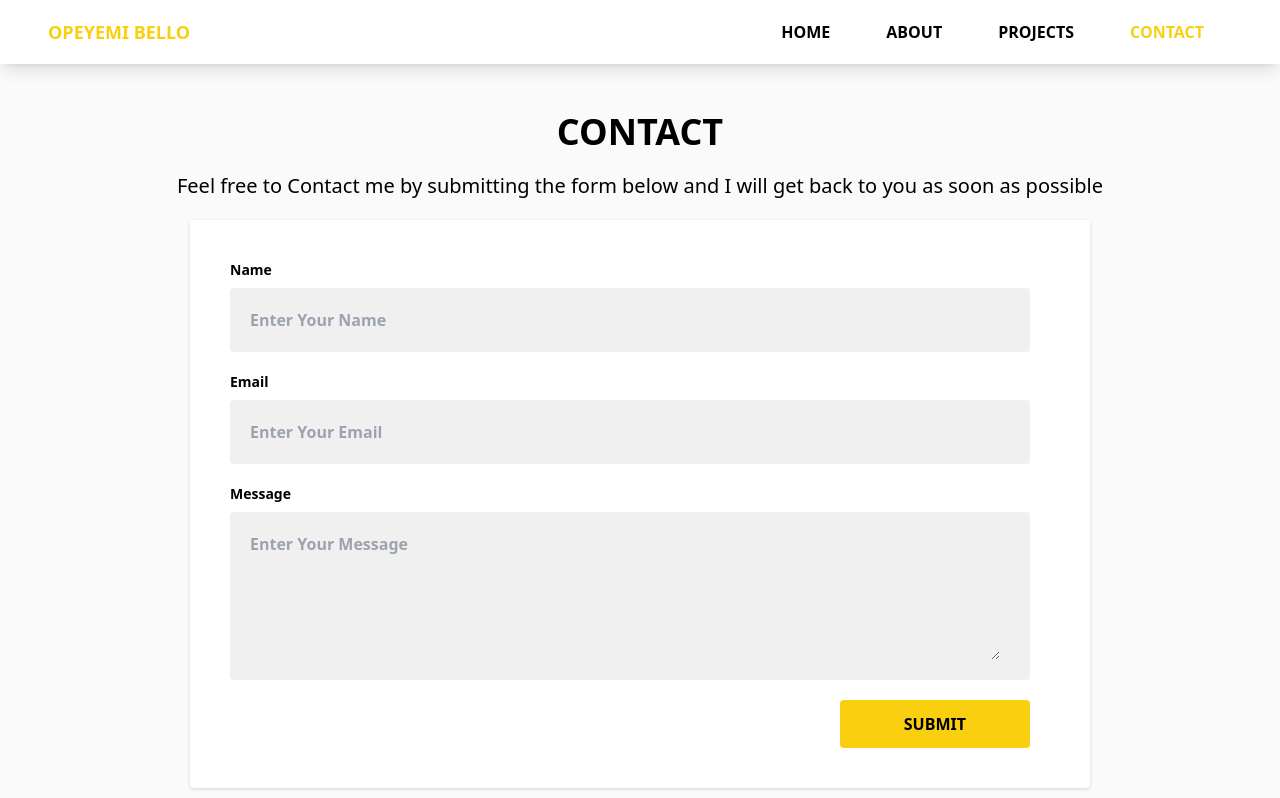
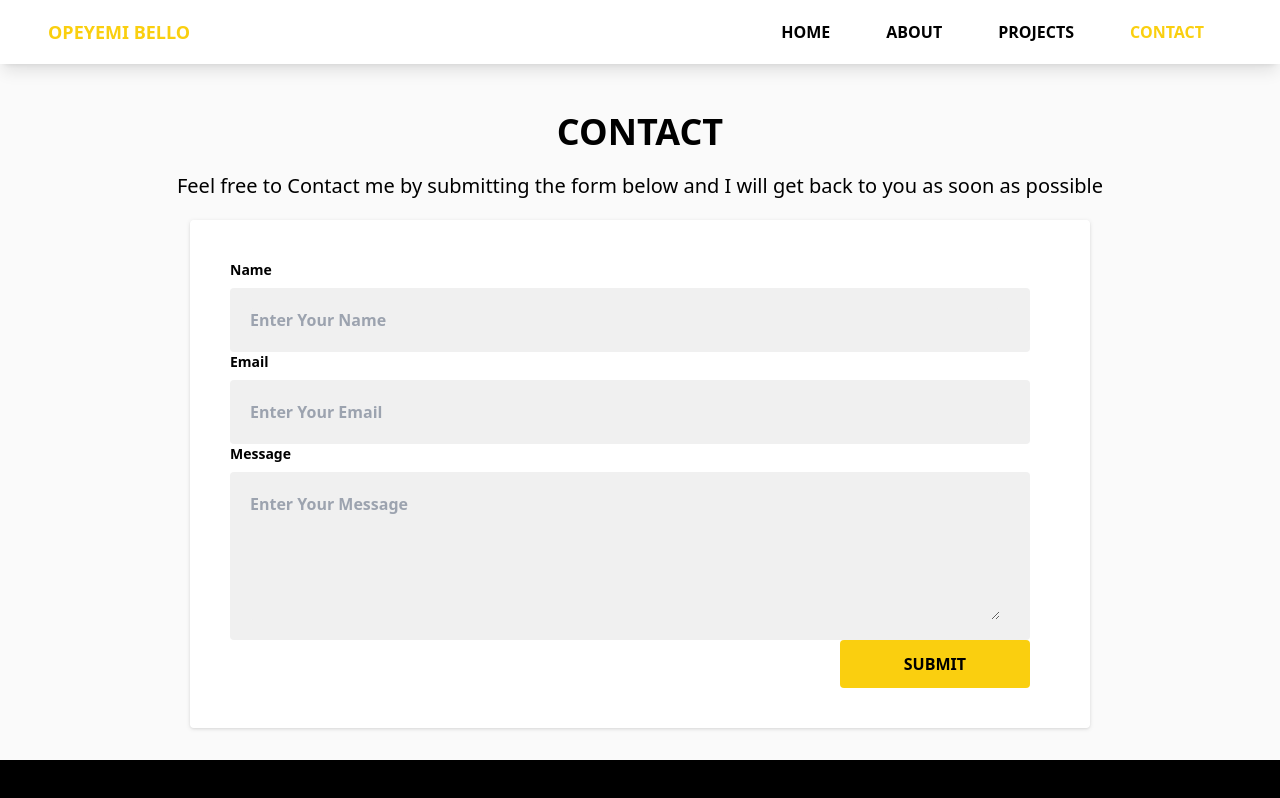
Before and after one commit to iambelloopeyemi/my-portfolio-website, a React (Vite) app: page /contact in a window 1280 px wide. Shown: the top 798 px of the page. Built offline with nearby package versions, Linux system fonts and the light colour scheme.

Commit message:
integrated emailjs

```diff
--- a/package.json
+++ b/package.json
@@ -10,6 +10,7 @@
     "preview": "vite preview"
   },
   "dependencies": {
+    "@emailjs/browser": "^3.11.0",
     "formik": "^2.4.2",
     "react": "^18.2.0",
     "react-dom": "^18.2.0",
--- a/src/pages/Contact.tsx
+++ b/src/pages/Contact.tsx
@@ -1,5 +1,6 @@
 import { Formik, Form, Field, ErrorMessage } from "formik";
 import * as Yup from "yup";
+import emailjs from "@emailjs/browser";
 
 const validationSchema = Yup.object().shape({
   name: Yup.string().required("Your Name is required"),
@@ -7,13 +8,37 @@ const validationSchema = Yup.object().shape({
   message: Yup.string().required("Your Message is required"),
 });
 
+const EMAILJS_SERVICE_ID = "service_us1s3ll";
+const EMAILJS_TEMPLATE_ID = "template_qcd4h7j";
+const EMAILJS_PUBLIC_KEY = "3KaWlGfqiidm4CWPJ";
+
 export default function Contact() {
-  const handleSubmit = (values: {
+  const handleSubmit = async (values: {
     name: string;
     email: string;
     message: string;
   }) => {
-    alert(JSON.stringify(values));
+    try {
+      alert(JSON.stringify(values));
+
+      const templateParams = {
+        from_name: values.name,
+        from_email: values.email,
+        message: values.message,
+      };
+
+      const response = await emailjs.send(
+        EMAILJS_SERVICE_ID,
+        EMAILJS_TEMPLATE_ID,
+        templateParams,
+        EMAILJS_PUBLIC_KEY
+      );
+      console.log("Email sent successfully!", response);
+      alert("Email sent successfully!");
+    } catch (error) {
+      console.error("Failed to send email.", error);
+      alert("Failed to send email.");
+    }
   };
   return (
     <div className="bg-very-light-gray px-16 pt-28 pb-8">
@@ -35,13 +60,9 @@ export default function Contact() {
           onSubmit={handleSubmit}
         >
           <Form className="bg-white drop-shadow rounded w-225 p-10">
-            <div className="mb-5">
-              <label
-                htmlFor="name"
-                className="block font-semibold text-sm mb-2"
-              >
-                Name
-              </label>
+            <label className="mb-5">
+              <span className="block font-semibold text-sm mb-2">Name</span>
+
               <div className="bg-very-very-light-gray rounded w-200 p-5">
                 <ErrorMessage
                   name="name"
@@ -56,14 +77,11 @@ export default function Contact() {
                   className="block bg-very-very-light-gray outline-0 rounded font-semibold h-6 w-187.5"
                 />
               </div>
-            </div>
-            <div className="mb-5">
-              <label
-                htmlFor="email"
-                className="block font-semibold text-sm mb-2"
-              >
-                Email
-              </label>
+            </label>
+
+            <label className="mb-5">
+              <span className="block font-semibold text-sm mb-2">Email</span>
+
               <div className="bg-very-very-light-gray rounded w-200 p-5">
                 <ErrorMessage
                   name="email"
@@ -78,14 +96,10 @@ export default function Contact() {
                   className="block bg-very-very-light-gray outline-0 rounded font-semibold h-6 w-187.5"
                 />
               </div>
-            </div>
-            <div className="mb-5">
-              <label
-                htmlFor="message"
-                className="block font-semibold text-sm mb-2"
-              >
-                Message
-              </label>
+            </label>
+
+            <label className="mb-5">
+              <span className="block font-semibold text-sm mb-2">Message</span>
               <div className="bg-very-very-light-gray rounded w-200 p-5">
                 <ErrorMessage
                   name="message"
@@ -100,7 +114,7 @@ export default function Contact() {
                   className="block bg-very-very-light-gray outline-0 rounded font-semibold h-32 w-187.5"
                 />
               </div>
-            </div>
+            </label>
             <div className="flex justify-end pr-5">
               <button
                 type="submit"
```
Also changed, not shown: 1 other file (tests, documents, lock files or other folders).
